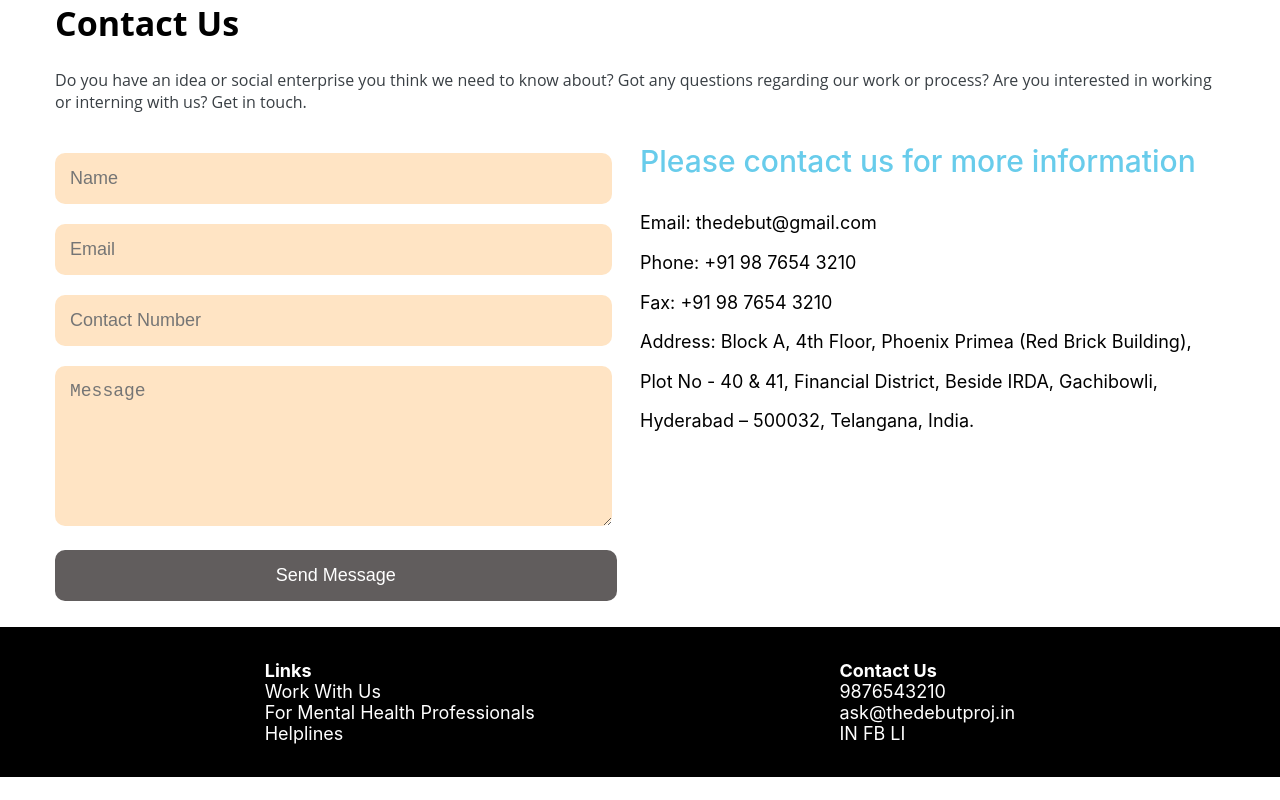
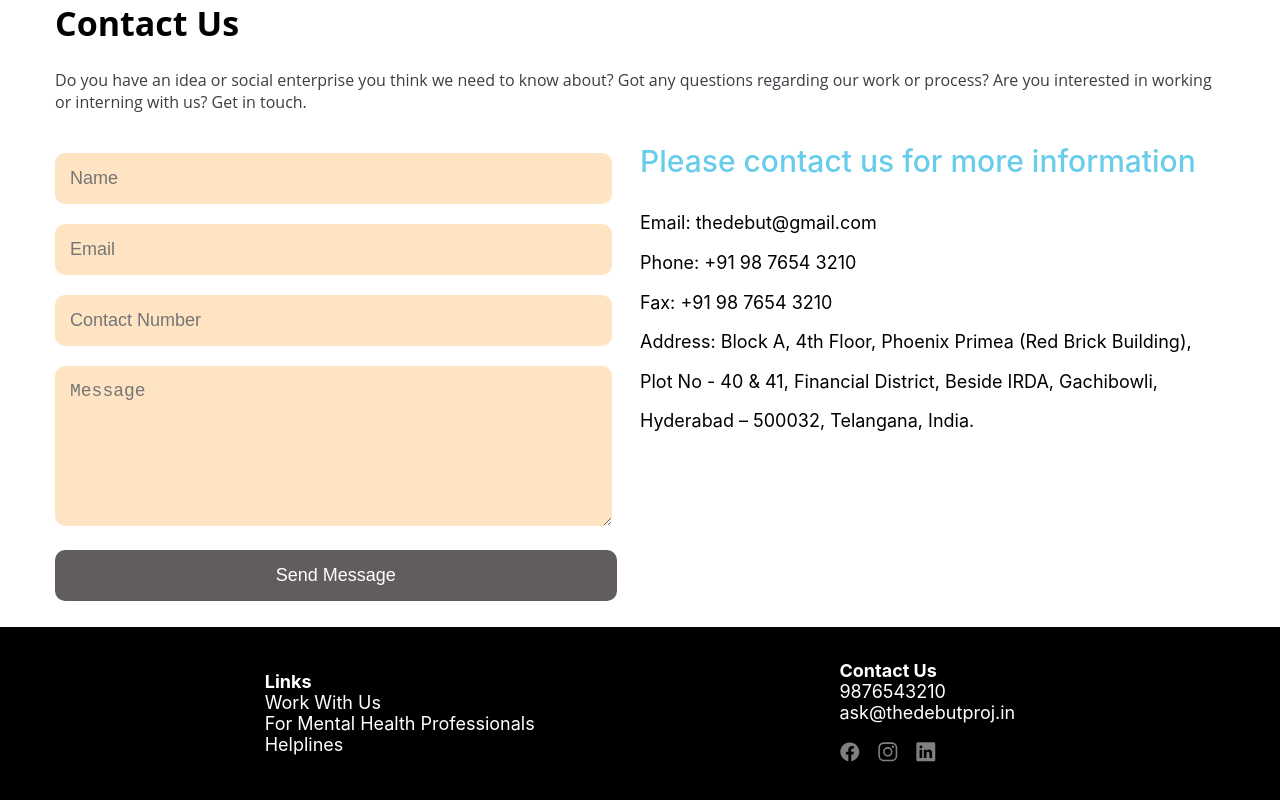
Before and after one commit to thedebutproj/therapy-project, a React (Create React App) app: page / in a window 1280 px wide. Shown: the part 335-1135 px from the top of the page. Before the commit the page ends 1112 px from the top, so only its background shows below. Built offline with nearby package versions, Linux system fonts and the light colour scheme.

Commit message:
Added icons in footer

```diff
--- a/public/index.html
+++ b/public/index.html
@@ -1,21 +1,25 @@
 <!DOCTYPE html>
 <html lang="en">
-
-<head>
+  <head>
     <meta charset="utf-8" />
     <link rel="icon" href="%PUBLIC_URL%/favicon.ico" />
     <meta name="viewport" content="width=device-width, initial-scale=1" />
     <meta name="theme-color" content="#000000" />
-    <meta name="description" content="Web site created using create-react-app" />
+    <meta
+      name="description"
+      content="Web site created using create-react-app"
+    />
     <link rel="apple-touch-icon" href="%PUBLIC_URL%/logo192.png" />
     <link rel="manifest" href="%PUBLIC_URL%/manifest.json" />
 
+    <!-- For using Icons from ionicons -->
+    <script src="https://unpkg.com/ionicons@5.4.0/dist/ionicons.js"></script>
+
     <title>React App</title>
-</head>
+  </head>
 
-<body>
+  <body>
     <noscript>You need to enable JavaScript to run this app.</noscript>
     <div id="root"></div>
-</body>
-
+  </body>
 </html>
--- a/src/components/common/Footer.css
+++ b/src/components/common/Footer.css
@@ -8,9 +8,7 @@ footer {
 }
 
 .footer-right ul {
-    display: flex;
   font-size: 18px;
-    flex-direction: column;
   list-style: none;
 }
 
@@ -20,3 +18,24 @@ footer {
   flex-direction: column;
   list-style: none;
 }
+
+.footer-social-media-icons li {
+  display: inline;
+  cursor: pointer;
+  margin-right: 16px;
+  font-size: larger;
+  color: gray;
+  transition: 0.4s ease;
+}
+
+.footer-social-media-icons .footer-facebook:hover {
+  color: #4267b2;
+}
+
+.footer-social-media-icons .footer-instagram:hover {
+  color: #e1306c;
+}
+
+.footer-social-media-icons .footer-linkedin:hover {
+  color: #2867b2;
+}
--- a/src/components/common/Footer.js
+++ b/src/components/common/Footer.js
@@ -1,24 +1,47 @@
-import "./Footer.css"
+import "./Footer.css";
 
-const Footer = ()=>{
+const Footer = () => {
   return (
     <footer>
       <div className="footer-left">
-          <li> <strong>Links</strong> </li>
+        <li>
+          {" "}
+          <strong>Links</strong>{" "}
+        </li>
         <li> Work With Us </li>
         <li> For Mental Health Professionals </li>
         <li> Helplines </li>
       </div>
       <div className="footer-right">
         <ul>
-            <li> <strong>Contact Us</strong> </li>
+          <li>
+            {" "}
+            <strong>Contact Us</strong>{" "}
+          </li>
           <li>9876543210</li>
           <li>ask@thedebutproj.in</li>
-            <li>IN FB LI</li>
+        </ul>
+
+        <ul className="footer-social-media-icons">
+          <li className="footer-facebook">
+            <ion-icon name="logo-facebook">
+              <a href="#"></a>
+            </ion-icon>
+          </li>
+          <li className="footer-instagram">
+            <ion-icon name="logo-instagram">
+              <a href="#"></a>
+            </ion-icon>
+          </li>
+          <li className="footer-linkedin">
+            <ion-icon name="logo-linkedin">
+              <a href="#"></a>
+            </ion-icon>
+          </li>
         </ul>
       </div>
     </footer>
   );
-}
+};
 
 export default Footer;
```
Also changed, not shown: src/components/pages/ContactUs.js (+17 -7 lines). Lines whose indentation alone changed are shown as unchanged.
